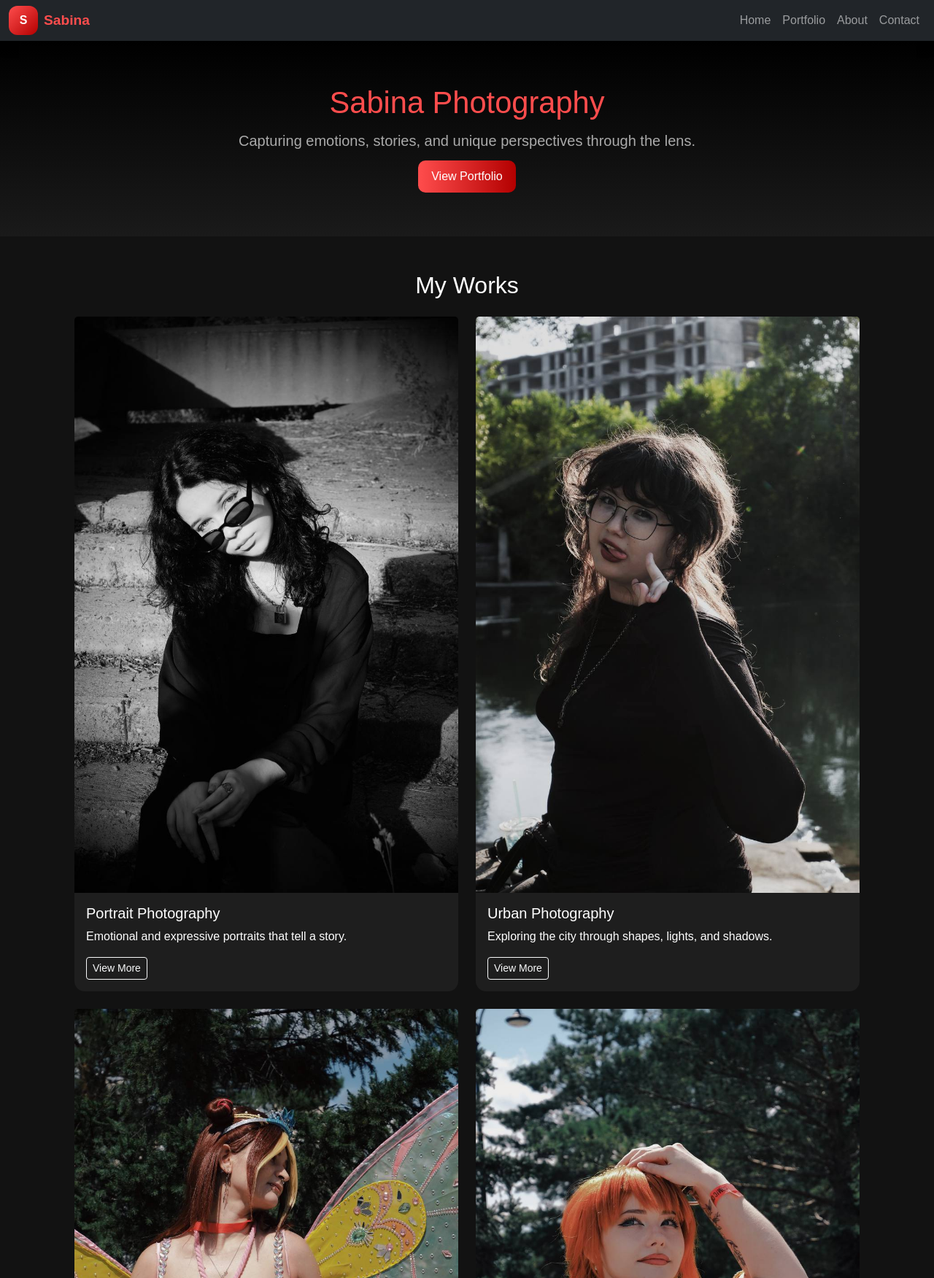
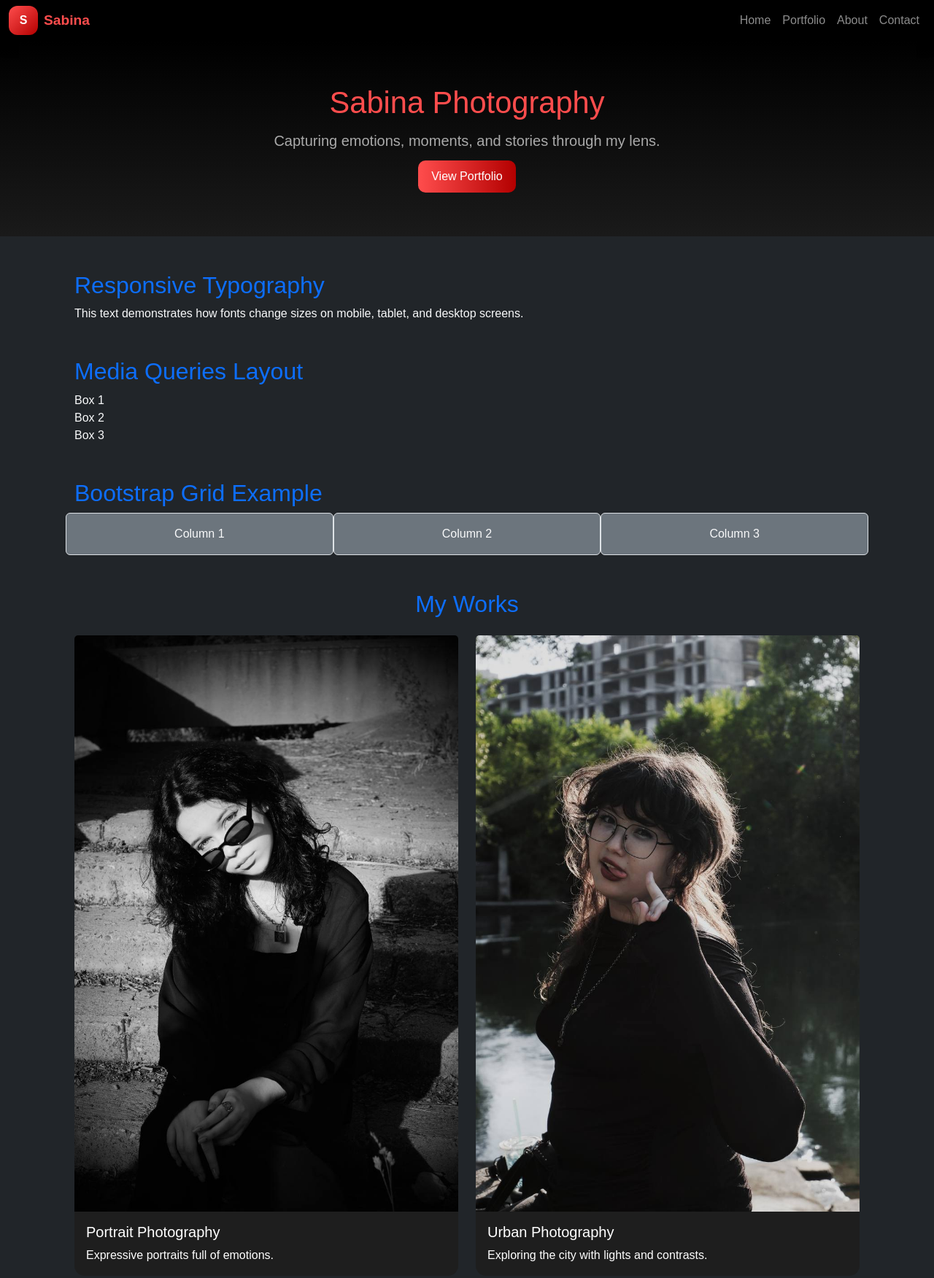
Before and after one commit to ssshhhinnn/Assignment-4, a plain HTML site: page index.html in a window 1280 px wide. Shown: the top 1752 px of the page at 73% size. Drawn offline with nearby package versions, Linux system fonts and the light colour scheme.

Commit message:
Update index.html

```diff
--- a/index.html
+++ b/index.html
@@ -7,9 +7,9 @@
   <link href="https://cdn.jsdelivr.net/npm/bootstrap@5.3.3/dist/css/bootstrap.min.css" rel="stylesheet">
   <link rel="stylesheet" href="style.css">
 </head>
-<body>
+<body class="bg-dark text-light">
 
-  <nav class="navbar navbar-expand-lg navbar-dark bg-dark shadow">
+  <nav class="navbar navbar-expand-lg navbar-dark bg-black shadow">
     <div class="container-fluid">
       <span class="logo-bubble">S</span>
       <a class="navbar-brand brand-title ms-2" href="#">Sabina</a>
@@ -19,9 +19,9 @@
       <div class="collapse navbar-collapse" id="navbarNav">
         <ul class="navbar-nav ms-auto">
           <li class="nav-item"><a class="nav-link" href="#">Home</a></li>
-          <li class="nav-item"><a class="nav-link" href="#">Portfolio</a></li>
-          <li class="nav-item"><a class="nav-link" href="#">About</a></li>
-          <li class="nav-item"><a class="nav-link" href="#">Contact</a></li>
+          <li class="nav-item"><a class="nav-link" href="#portfolio">Portfolio</a></li>
+          <li class="nav-item"><a class="nav-link" href="#about">About</a></li>
+          <li class="nav-item"><a class="nav-link" href="#contact">Contact</a></li>
         </ul>
       </div>
     </div>
@@ -30,52 +30,71 @@
   <header class="hero text-center text-light">
     <div class="container">
       <h1 class="display">Sabina Photography</h1>
-      <p class="lead">Capturing emotions, stories, and unique perspectives through the lens.</p>
+      <p class="lead">Capturing emotions, moments, and stories through my lens.</p>
       <a href="#portfolio" class="btn btn-cta">View Portfolio</a>
     </div>
   </header>
 
   <main class="container my-5">
-    <section id="portfolio">
-      <h2 class="text-center mb-4">My Works</h2>
+    <section>
+      <h2 class="text-primary">Responsive Typography</h2>
+      <p>This text demonstrates how fonts change sizes on mobile, tablet, and desktop screens.</p>
+    </section>
+
+    <section class="mt-5">
+      <h2 class="text-primary">Media Queries Layout</h2>
+      <div class="mq-layout">
+        <div class="box">Box 1</div>
+        <div class="box">Box 2</div>
+        <div class="box">Box 3</div>
+      </div>
+    </section>
+
+    <section class="mt-5">
+      <h2 class="text-primary">Bootstrap Grid Example</h2>
+      <div class="row">
+        <div class="col-lg-4 col-md-6 col-12 p-3 bg-secondary text-center border rounded">Column 1</div>
+        <div class="col-lg-4 col-md-6 col-12 p-3 bg-secondary text-center border rounded">Column 2</div>
+        <div class="col-lg-4 col-md-6 col-12 p-3 bg-secondary text-center border rounded">Column 3</div>
+      </div>
+    </section>
+
+    <section id="portfolio" class="mt-5">
+      <h2 class="text-center mb-4 text-primary">My Works</h2>
       <div class="row g-4">
         <div class="col-12 col-md-6">
           <article class="card dark-card h-100">
-            <img src="img1.jpg" class="card-img-top" alt="Portfolio 1">
+            <img src="img1.jpg" class="card-img-top" alt="Portrait Photography">
             <div class="card-body">
               <h5 class="card-title">Portrait Photography</h5>
-              <p class="card-text">Emotional and expressive portraits that tell a story.</p>
-              <a href="#" class="btn btn-sm btn-outline-light">View More</a>
+              <p class="card-text">Expressive portraits full of emotions.</p>
             </div>
           </article>
         </div>
         <div class="col-12 col-md-6">
           <article class="card dark-card h-100">
-            <img src="img2.jpg" class="card-img-top" alt="Portfolio 2">
+            <img src="img2.jpg" class="card-img-top" alt="Urban Photography">
             <div class="card-body">
               <h5 class="card-title">Urban Photography</h5>
-              <p class="card-text">Exploring the city through shapes, lights, and shadows.</p>
-              <a href="#" class="btn btn-sm btn-outline-light">View More</a>
+              <p class="card-text">Exploring the city with lights and contrasts.</p>
             </div>
           </article>
         </div>
         <div class="col-12 col-md-6">
           <article class="card dark-card h-100">
-            <img src="img3.jpg" class="card-img-top" alt="Portfolio 3">
+            <img src="img3.jpg" class="card-img-top" alt="Nature Photography">
             <div class="card-body">
               <h5 class="card-title">Nature Photography</h5>
               <p class="card-text">Capturing the beauty of nature in its purest form.</p>
-              <a href="#" class="btn btn-sm btn-outline-light">View More</a>
             </div>
           </article>
         </div>
         <div class="col-12 col-md-6">
           <article class="card dark-card h-100">
-            <img src="img4.jpg" class="card-img-top" alt="Portfolio 4">
+            <img src="img4.jpg" class="card-img-top" alt="Event Photography">
             <div class="card-body">
               <h5 class="card-title">Event Photography</h5>
-              <p class="card-text">Memorable moments from special events and celebrations.</p>
-              <a href="#" class="btn btn-sm btn-outline-light">View More</a>
+              <p class="card-text">Memorable moments from celebrations.</p>
             </div>
           </article>
         </div>
@@ -88,7 +107,7 @@
           <div class="avatar">📸</div>
           <h4 class="mt-2">Sabina</h4>
           <p class="mb-1">Photographer based in Kazakhstan</p>
-          <p class="muted">Passionate about capturing real emotions and moments that last forever.</p>
+          <p class="muted">I create timeless images that reflect emotions and stories.</p>
           <hr>
           <h6>Contacts</h6>
           <p class="mb-1">Email: <a href="mailto:sabina@mail.com">sabina@mail.com</a></p>
```
